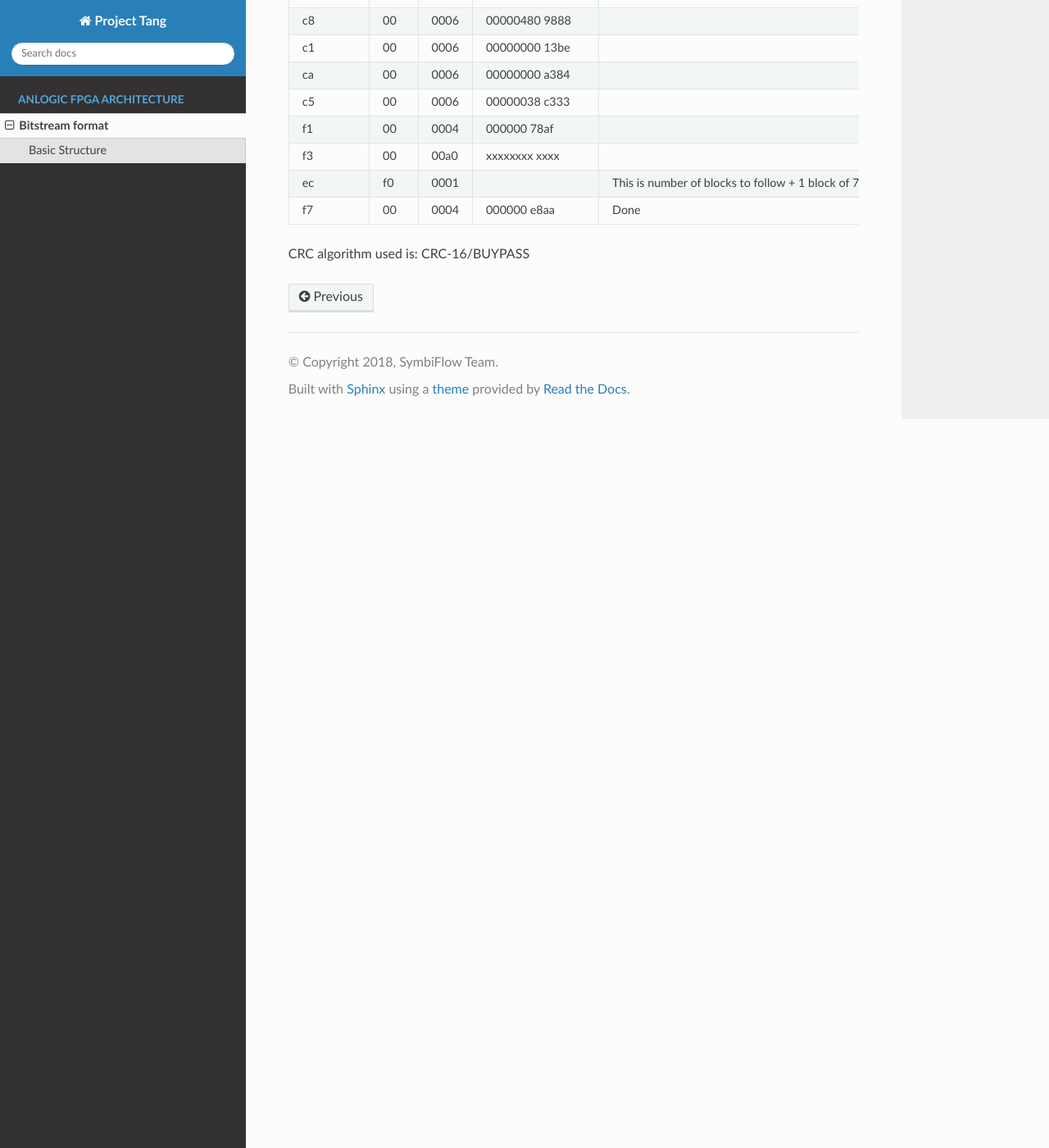
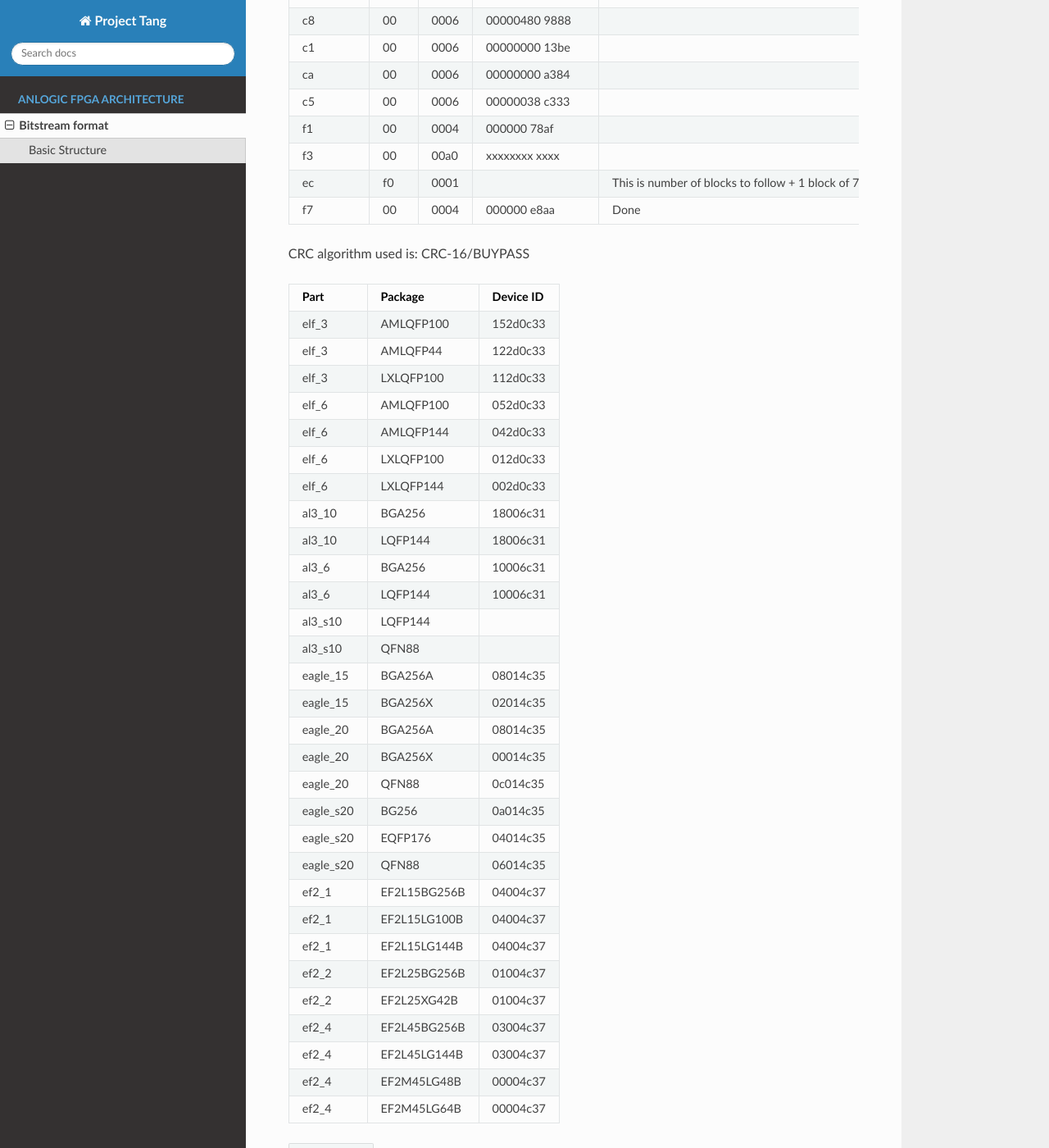
Before and after one commit to mmicko/prjtang, a Sphinx documentation site: the page built from docs/architecture/bitstream_format.rst, in a window 1280 px wide and 1400 px high, scrolled down 1067 px. Shown: the whole window at 82% size. Built offline with Sphinx 7.4.7 and the Read the Docs theme 2.0.0, drawn with Linux system fonts in a browser that asks for light colours; formulas are drawn with MathJax 3.

Commit message:
Handle CPLD bitstreams and add more documentation

```diff
--- a/docs/architecture/bitstream_format.rst
+++ b/docs/architecture/bitstream_format.rst
@@ -69,3 +69,68 @@ First three blocks are presenting bitstream start signature. Data also finish wi
 +---------+------+------+----------------------+------------------------------------------------------------------+
 
 CRC algorithm used is: CRC-16/BUYPASS
+
+
++-----------+-----------------+-------------+
+| Part      | Package         | Device ID   |
++===========+=================+=============+
+| elf_3     | AMLQFP100       | 152d0c33    |
++-----------+-----------------+-------------+
+| elf_3     | AMLQFP44        | 122d0c33    |
++-----------+-----------------+-------------+
+| elf_3     | LXLQFP100       | 112d0c33    |
++-----------+-----------------+-------------+
+| elf_6     | AMLQFP100       | 052d0c33    |
++-----------+-----------------+-------------+
+| elf_6     | AMLQFP144       | 042d0c33    |
++-----------+-----------------+-------------+
+| elf_6     | LXLQFP100       | 012d0c33    |
++-----------+-----------------+-------------+
+| elf_6     | LXLQFP144       | 002d0c33    |
++-----------+-----------------+-------------+
+| al3_10    | BGA256          | 18006c31    |
++-----------+-----------------+-------------+
+| al3_10    | LQFP144         | 18006c31    |
++-----------+-----------------+-------------+
+| al3_6     | BGA256          | 10006c31    |
++-----------+-----------------+-------------+
+| al3_6     | LQFP144         | 10006c31    |
++-----------+-----------------+-------------+
+| al3_s10   | LQFP144         |             |
++-----------+-----------------+-------------+
+| al3_s10   | QFN88           |             |
++-----------+-----------------+-------------+
+| eagle_15  | BGA256A         | 08014c35    |
++-----------+-----------------+-------------+
+| eagle_15  | BGA256X         | 02014c35    |
++-----------+-----------------+-------------+
+| eagle_20  | BGA256A         | 08014c35    |
++-----------+-----------------+-------------+
+| eagle_20  | BGA256X         | 00014c35    |
++-----------+-----------------+-------------+
+| eagle_20  | QFN88           | 0c014c35    |
++-----------+-----------------+-------------+
+| eagle_s20 | BG256           | 0a014c35    |
++-----------+-----------------+-------------+
+| eagle_s20 | EQFP176         | 04014c35    |
++-----------+-----------------+-------------+
+| eagle_s20 | QFN88           | 06014c35    |
++-----------+-----------------+-------------+
+| ef2_1     | EF2L15BG256B    | 04004c37    |
++-----------+-----------------+-------------+
+| ef2_1     | EF2L15LG100B    | 04004c37    |
++-----------+-----------------+-------------+
+| ef2_1     | EF2L15LG144B    | 04004c37    |
++-----------+-----------------+-------------+
+| ef2_2     | EF2L25BG256B    | 01004c37    |
++-----------+-----------------+-------------+
+| ef2_2     | EF2L25XG42B     | 01004c37    |
++-----------+-----------------+-------------+
+| ef2_4     | EF2L45BG256B    | 03004c37    |
++-----------+-----------------+-------------+
+| ef2_4     | EF2L45LG144B    | 03004c37    |
++-----------+-----------------+-------------+
+| ef2_4     | EF2M45LG48B     | 00004c37    |
++-----------+-----------------+-------------+
+|ef2_4      | EF2M45LG64B     | 00004c37    |
++-----------+-----------------+-------------+
```
Also changed, not shown: 2 other files.
